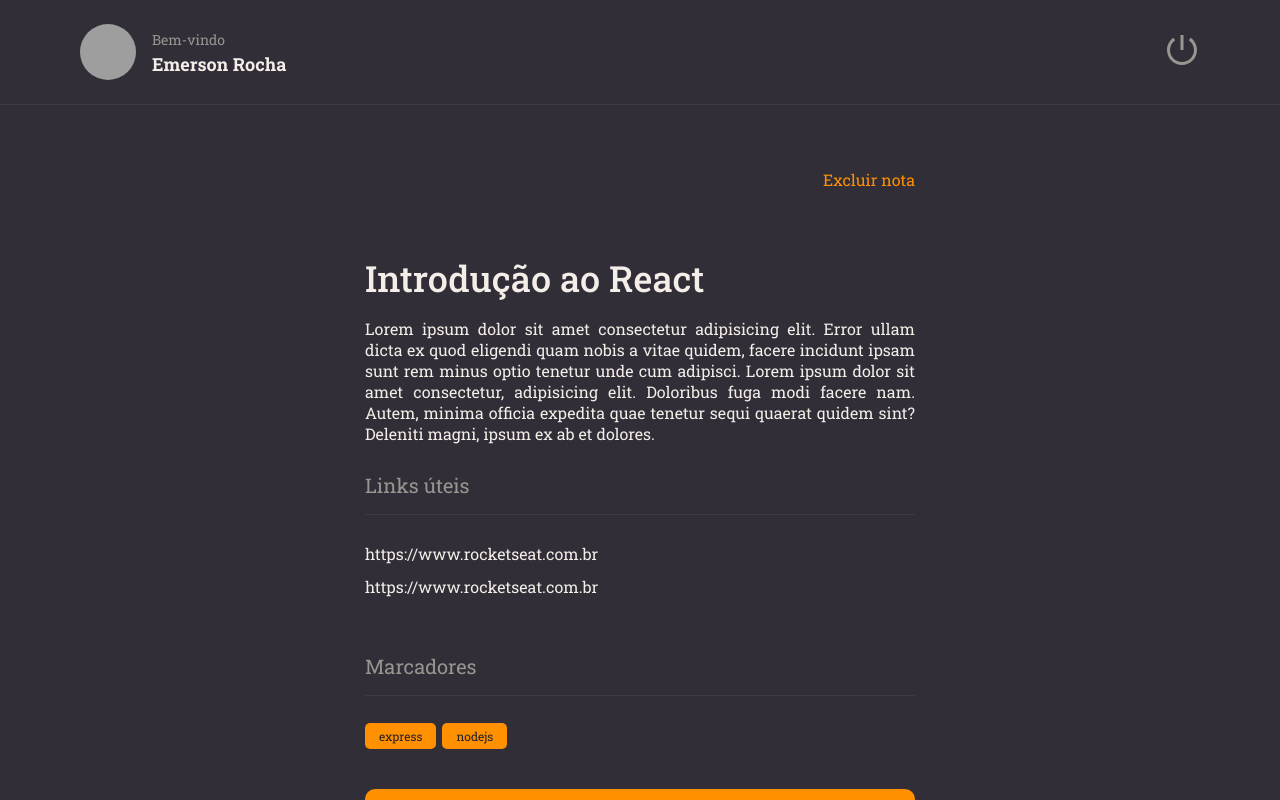
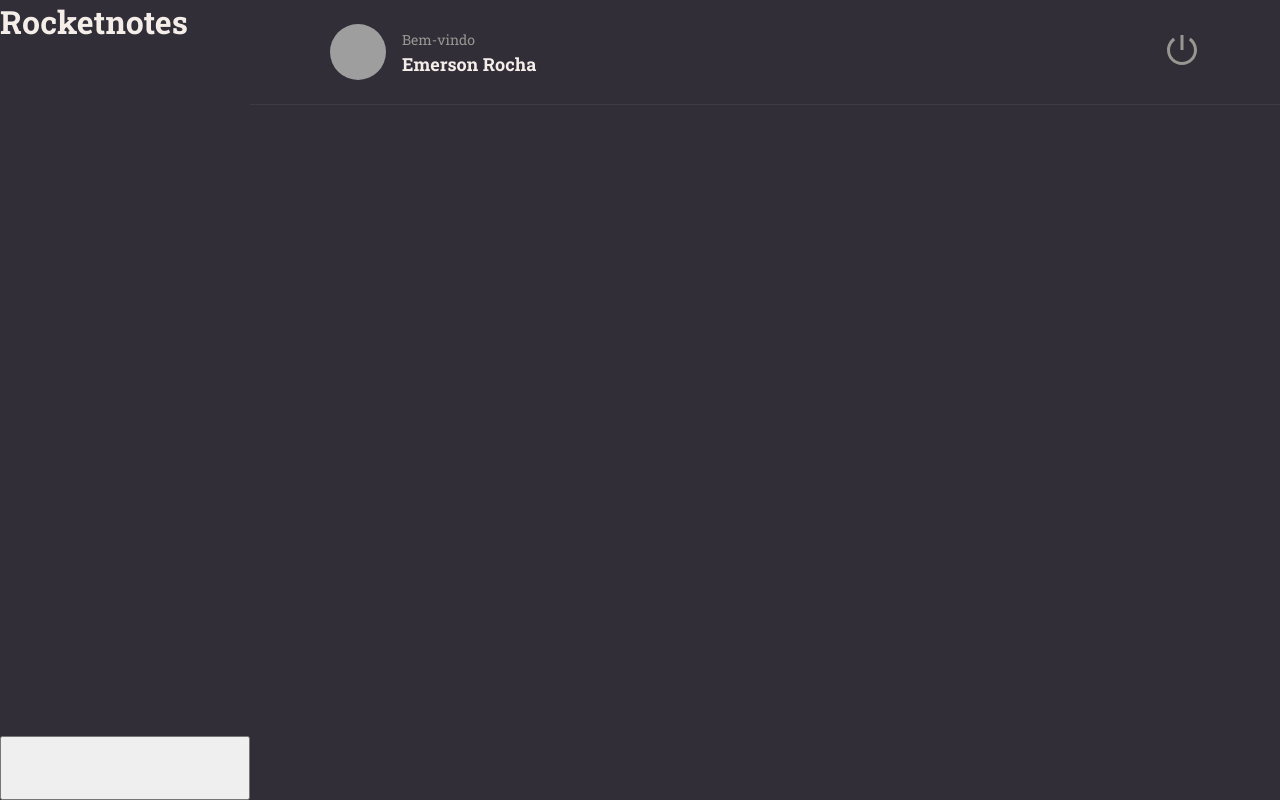
Before and after one commit to smoothemerson/rocketnotes-frontend, a React (Vite) app: page / in a window 1280 px wide. Built offline with nearby package versions, Linux system fonts and the light colour scheme; grey boxes are pictures that could not be loaded.

Commit message:
applying grid in home page

```diff
--- a/src/main.jsx
+++ b/src/main.jsx
@@ -4,13 +4,13 @@
 import GlobalStyles from './styles/global'
 import theme from './styles/theme'
 
-import { Details } from "./pages/Details";
+import { Home } from "./pages/Home";
 
 ReactDOM.createRoot(document.getElementById("root")).render(
   <React.StrictMode>
     <ThemeProvider theme={theme}>
       <GlobalStyles />
-      <Details />
+      <Home />
     </ThemeProvider>
   </React.StrictMode>
 );
--- /dev/null
+++ b/src/pages/Home/index.jsx
@@ -0,0 +1,31 @@
+import { Container, Brand, Menu, Search, Content, NewNote } from './styles'
+
+import { Header } from '../../components/Header'
+
+export function Home(){
+  return(
+    <Container>
+      <Brand>
+        <h1>Rocketnotes</h1>
+      </Brand>
+
+      <Header />
+
+      <Menu>
+
+      </Menu>
+
+      <Search>
+
+      </Search>
+
+      <Content>
+
+      </Content>
+
+      <NewNote>
+
+      </NewNote>
+    </Container>
+  )
+}
--- /dev/null
+++ b/src/pages/Home/styles.js
@@ -0,0 +1,37 @@
+import styled from 'styled-components'
+
+export const Container = styled.div`
+  width: 100%;
+  height: 100vh;
+
+  display: grid;
+  grid-template-columns: 250px auto;
+  grid-template-rows: 105px 128px auto 64px;
+  grid-template-areas:
+  "brand header"
+  "menu search"
+  "menu content"
+  "newnote content";
+
+  background-color: ${({ theme}) => theme.COLORS.BACKGROUND_800};
+`
+
+export const Brand = styled.div`
+  grid-area: brand;
+`
+
+export const Menu = styled.ul`
+  grid-area: menu;
+`
+
+export const Search = styled.div`
+  grid-area: search;
+`
+
+export const Content = styled.div`
+  grid-area: content;
+`
+
+export const NewNote = styled.button`
+  grid-area: newnote;
+`
```
